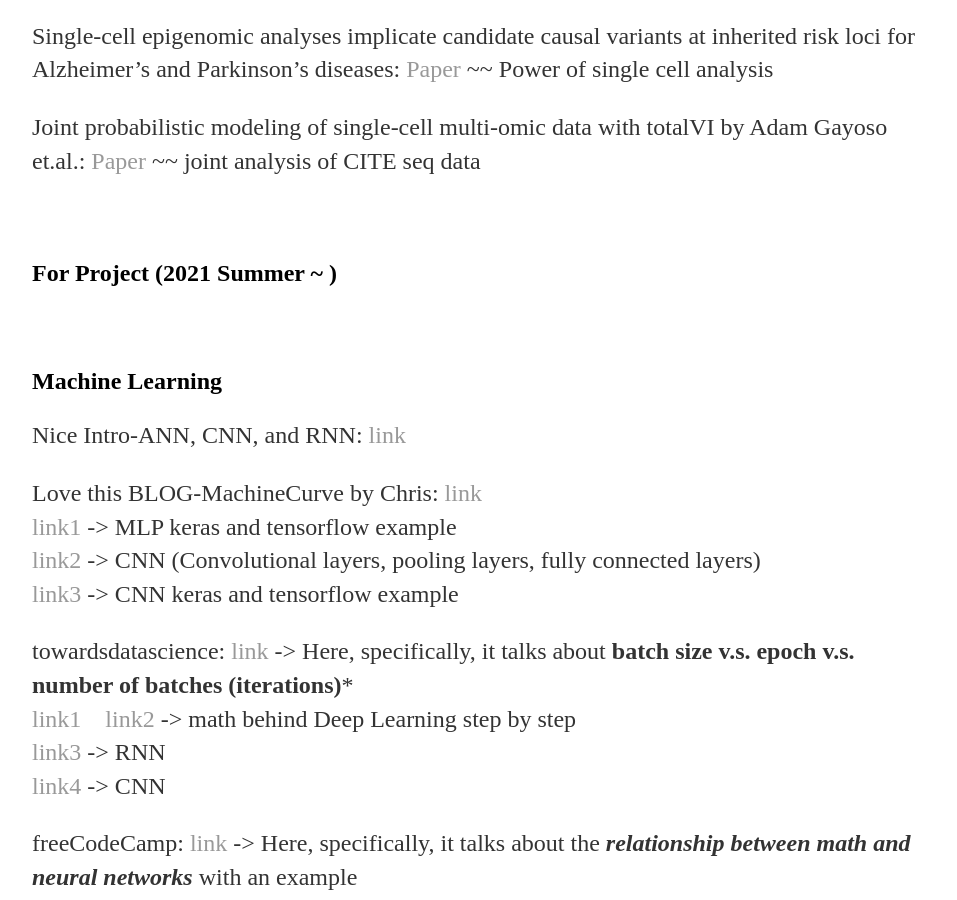
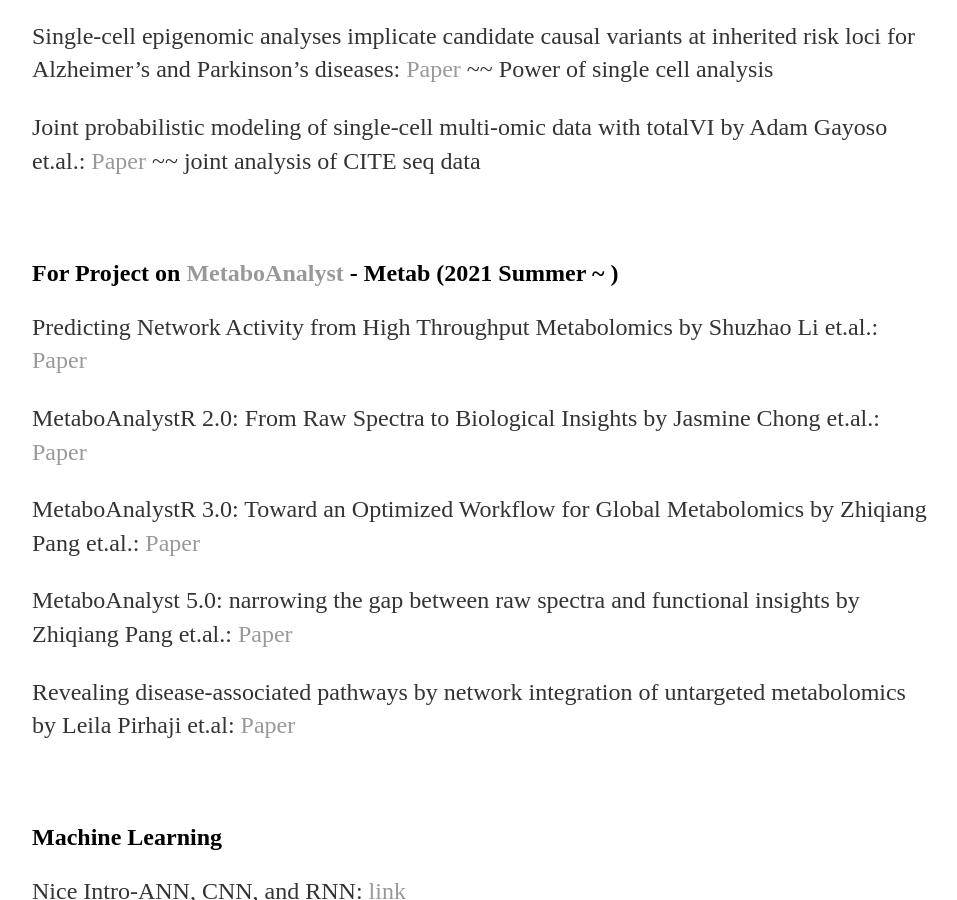
Before and after one commit to yjkweon24/yjkweon24.github.io, a Jekyll site: the page built from _posts/2019-03-16-Academic.md, in a window 1280 px wide and 900 px high, scrolled down 2100 px. Shown: the whole window, without its empty margins (160-1117 px from the left). Built offline with Jekyll 4.4.1, drawn with Linux system fonts in a browser that asks for light colours.

Commit message:
Update 2019-03-16-Academic.md

```diff
--- a/_posts/2019-03-16-Academic.md
+++ b/_posts/2019-03-16-Academic.md
@@ -55,9 +55,17 @@
 
 <br>
 
-## For Project (2021 Summer ~ )
+## For Project on [MetaboAnalyst](https://www.metaboanalyst.ca/home.xhtml) - Metab (2021 Summer ~ )
 
+Predicting Network Activity from High Throughput Metabolomics by Shuzhao Li et.al.: [Paper](https://journals.plos.org/ploscompbiol/article?id=10.1371/journal.pcbi.1003123)
 
+MetaboAnalystR 2.0: From Raw Spectra to Biological Insights by Jasmine Chong et.al.: [Paper](https://www.mdpi.com/2218-1989/9/3/57)
+
+MetaboAnalystR 3.0: Toward an Optimized Workflow for Global Metabolomics by Zhiqiang Pang et.al.: [Paper](https://www.mdpi.com/2218-1989/10/5/186)
+
+MetaboAnalyst 5.0: narrowing the gap between raw spectra and functional insights by Zhiqiang Pang et.al.: [Paper](https://academic.oup.com/nar/advance-article/doi/10.1093/nar/gkab382/6279832)
+
+Revealing disease-associated pathways by network integration of untargeted metabolomics by Leila Pirhaji et.al: [Paper](https://www.ncbi.nlm.nih.gov/pmc/articles/PMC5209295/)
 
 <br>
 
```
